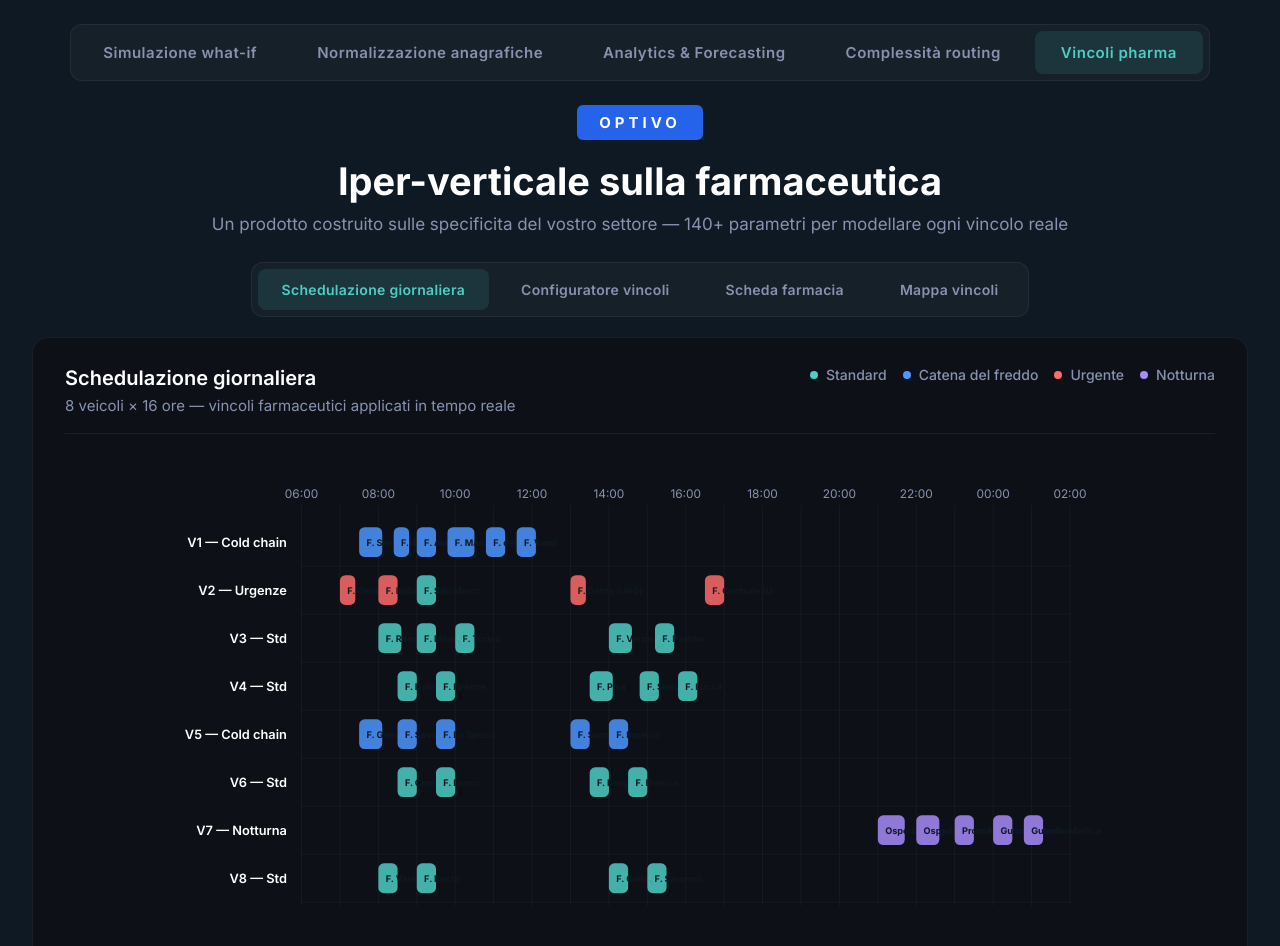
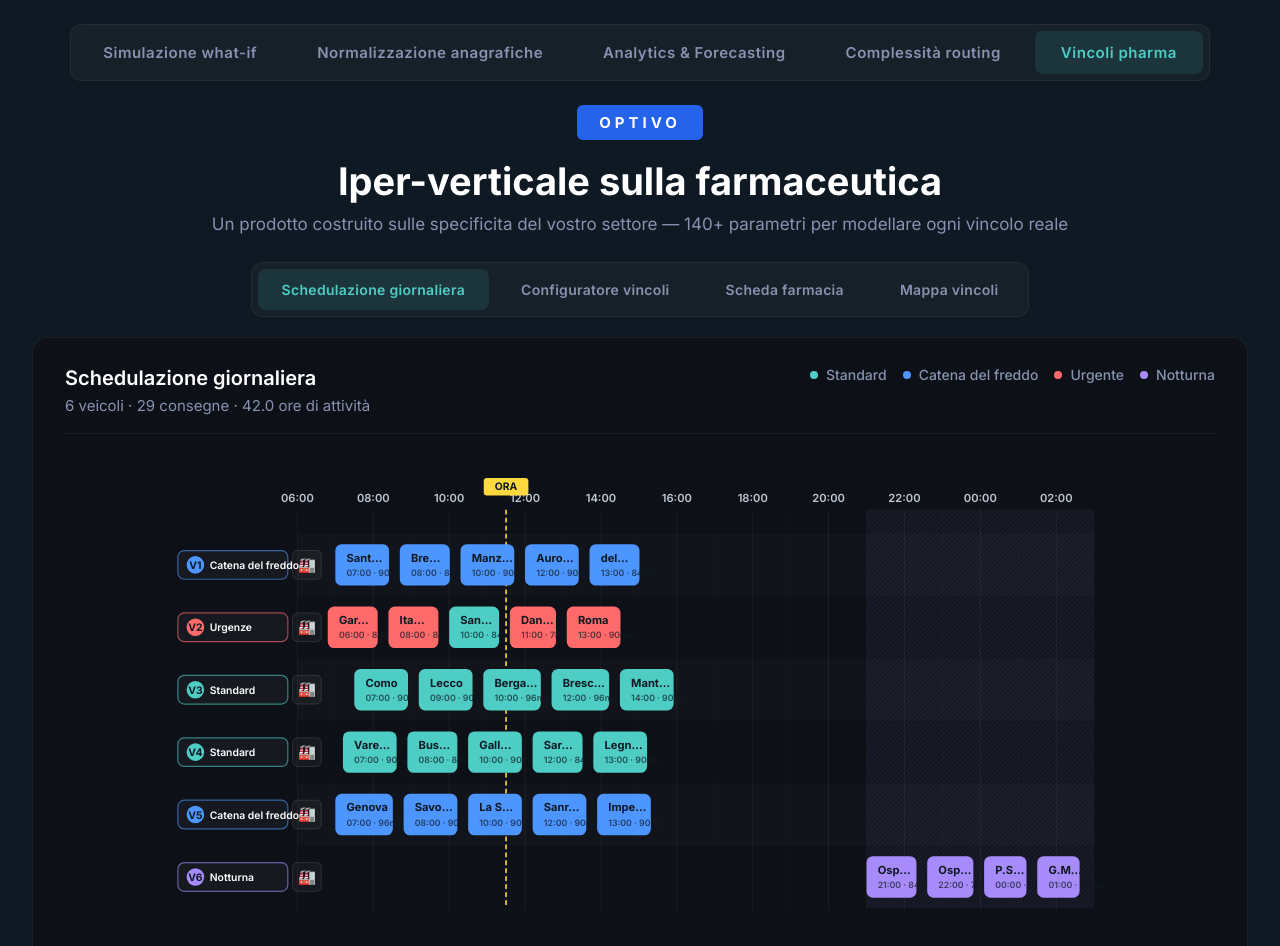
Before and after one commit to maupiredda/what-if-simulator, a React (Vite) app: page / in a window 1280 px wide. Both pictures are taken after a click on the button "Vincoli pharma". Shown: the top 946 px of the page. Built offline with nearby package versions, Linux system fonts and the light colour scheme.

Commit message:
Improve Gantt timeline and add dynamic toggles + bigger fonts in configurator

```diff
--- a/src/PharmaVertical.jsx
+++ b/src/PharmaVertical.jsx
@@ -10,18 +10,19 @@ import {
 
 // ─── 1. Timeline (Gantt) ─────────────────────────────────────────
 function GanttTimeline() {
-  const W = 1000
-  const H = 540
-  const padL = 130
+  const W = 1200
+  const H = 620
+  const padL = 170
   const padR = 30
-  const padT = 70
+  const padT = 100
   const padB = 50
 
   const startHour = 6
-  const endHour = 26 // 02:00 del giorno dopo
+  const endHour = 27 // 03:00 del giorno dopo
   const hourW = (W - padL - padR) / (endHour - startHour)
   const rowH = (H - padT - padB) / ganttVehicles.length
-  const blockH = rowH * 0.62
+  const blockH = 52
+  const nowHour = 11.5 // ora corrente fittizia per l'indicatore
 
   const xFor = (h) => padL + (h - startHour) * hourW
   const yFor = (i) => padT + i * rowH + (rowH - blockH) / 2
@@ -31,12 +32,21 @@ function GanttTimeline() {
     return `${String(hh).padStart(2, '0')}:00`
   }
 
+  // Stats
+  const totalDeliveries = ganttVehicles.reduce((acc, v) => acc + v.deliveries.length, 0)
+  const totalHours = ganttVehicles.reduce(
+    (acc, v) => acc + v.deliveries.reduce((s, d) => s + d.duration, 0),
+    0
+  )
+
   return (
     <div className="chart-card">
       <div className="chart-header">
         <div>
           <h3 className="chart-title">Schedulazione giornaliera</h3>
-          <p className="chart-desc">8 veicoli × 16 ore — vincoli farmaceutici applicati in tempo reale</p>
+          <p className="chart-desc">
+            {ganttVehicles.length} veicoli · {totalDeliveries} consegne · {totalHours.toFixed(1)} ore di attività
+          </p>
         </div>
         <div className="chart-legend">
           {Object.entries(ganttTypes).map(([key, t]) => (
@@ -49,25 +59,43 @@ function GanttTimeline() {
       </div>
 
       <svg viewBox={`0 0 ${W} ${H}`} className="volume-chart" preserveAspectRatio="xMidYMid meet">
-        {/* Vertical hour grid */}
+        <defs>
+          <pattern id="diag-night" width="6" height="6" patternUnits="userSpaceOnUse">
+            <rect width="6" height="6" fill="rgba(167, 139, 250, 0.04)" />
+            <line x1="0" y1="6" x2="6" y2="0" stroke="rgba(167, 139, 250, 0.12)" strokeWidth="1" />
+          </pattern>
+        </defs>
+
+        {/* Background notturno (21:00 - 06:00) */}
+        <rect
+          x={xFor(21)}
+          y={padT - 30}
+          width={xFor(endHour) - xFor(21)}
+          height={H - padT - padB + 30}
+          fill="url(#diag-night)"
+        />
+
+        {/* Vertical hour grid + labels */}
         {Array.from({ length: endHour - startHour + 1 }, (_, i) => {
           const h = startHour + i
+          const isMajor = h % 2 === 0
           return (
             <g key={`gh-${h}`}>
               <line
                 x1={xFor(h)}
                 x2={xFor(h)}
-                y1={padT - 14}
+                y1={padT - 30}
                 y2={H - padB + 4}
-                stroke="rgba(255,255,255,0.05)"
+                stroke={isMajor ? 'rgba(255,255,255,0.07)' : 'rgba(255,255,255,0.03)'}
                 strokeWidth="1"
               />
-              {i % 2 === 0 && (
+              {isMajor && (
                 <text
                   x={xFor(h)}
-                  y={padT - 22}
-                  fill="#8892b0"
-                  fontSize="13"
+                  y={padT - 40}
+                  fill="#c0c8d4"
+                  fontSize="14"
+                  fontWeight="600"
                   textAnchor="middle"
                   fontFamily="Inter, sans-serif"
                 >
@@ -78,55 +106,148 @@ function GanttTimeline() {
           )
         })}
 
+        {/* Linea ora corrente */}
+        <line
+          x1={xFor(nowHour)}
+          x2={xFor(nowHour)}
+          y1={padT - 30}
+          y2={H - padB}
+          stroke="#FFD93D"
+          strokeWidth="2"
+          strokeDasharray="6 4"
+        />
+        <rect
+          x={xFor(nowHour) - 28}
+          y={padT - 70}
+          width="56"
+          height="22"
+          rx="4"
+          fill="#FFD93D"
+        />
+        <text
+          x={xFor(nowHour)}
+          y={padT - 55}
+          fill="#0F1923"
+          fontSize="13"
+          fontWeight="700"
+          textAnchor="middle"
+          fontFamily="Inter, sans-serif"
+        >
+          ORA
+        </text>
+
         {/* Vehicle rows */}
         {ganttVehicles.map((veh, i) => (
           <g key={veh.id}>
-            {/* Row label */}
+            {/* Row hover band */}
+            <rect
+              x={padL}
+              y={padT + i * rowH}
+              width={W - padL - padR}
+              height={rowH}
+              fill={i % 2 === 0 ? 'rgba(255,255,255,0.015)' : 'transparent'}
+            />
+            {/* Vehicle label badge */}
+            <rect
+              x={padL - 150}
+              y={yFor(i) + (blockH - 36) / 2}
+              width="138"
+              height="36"
+              rx="8"
+              fill="rgba(255,255,255,0.04)"
+              stroke={veh.typeColor}
+              strokeWidth="1.5"
+              strokeOpacity="0.6"
+            />
+            <circle
+              cx={padL - 150 + 22}
+              cy={yFor(i) + blockH / 2}
+              r="11"
+              fill={veh.typeColor}
+            />
             <text
-              x={padL - 16}
+              x={padL - 150 + 22}
+              y={yFor(i) + blockH / 2 + 5}
+              fill="#0F1923"
+              fontSize="13"
+              fontWeight="800"
+              textAnchor="middle"
+              fontFamily="Inter, sans-serif"
+            >
+              {veh.id}
+            </text>
+            <text
+              x={padL - 150 + 40}
               y={yFor(i) + blockH / 2 + 5}
               fill="#ffffff"
-              fontSize="14"
+              fontSize="13"
               fontWeight="600"
-              textAnchor="end"
               fontFamily="Inter, sans-serif"
             >
-              {veh.label}
+              {veh.typeLabel}
             </text>
-            {/* Row separator */}
-            <line
-              x1={padL}
-              x2={W - padR}
-              y1={padT + (i + 1) * rowH}
-              y2={padT + (i + 1) * rowH}
-              stroke="rgba(255,255,255,0.04)"
-              strokeWidth="1"
-            />
+
+            {/* Hub start */}
+            <g>
+              <rect
+                x={xFor(startHour) - 6}
+                y={yFor(i) + (blockH - 36) / 2}
+                width="36"
+                height="36"
+                rx="6"
+                fill="rgba(255,255,255,0.04)"
+                stroke="rgba(255,255,255,0.15)"
+                strokeWidth="1"
+              />
+              <text
+                x={xFor(startHour) + 12}
+                y={yFor(i) + blockH / 2 + 6}
+                fill="#c0c8d4"
+                fontSize="18"
+                textAnchor="middle"
+                fontFamily="Inter, sans-serif"
+              >
+                🏭
+              </text>
+            </g>
+
             {/* Deliveries */}
             {veh.deliveries.map((d, j) => {
               const t = ganttTypes[d.type]
               const x = xFor(d.start)
               const w = d.duration * hourW
+              const maxChars = Math.max(4, Math.floor((w - 28) / 8))
+              const displayName =
+                d.name.length > maxChars ? d.name.slice(0, maxChars - 1) + '…' : d.name
               return (
                 <g key={`d-${i}-${j}`}>
                   <rect
                     x={x}
                     y={yFor(i)}
-                    width={w}
+                    width={w - 4}
                     height={blockH}
-                    rx="6"
+                    rx="8"
                     fill={t.color}
-                    fillOpacity="0.85"
                   />
                   <text
-                    x={x + 8}
-                    y={yFor(i) + blockH / 2 + 4}
+                    x={x + 14}
+                    y={yFor(i) + 22}
                     fill="#0F1923"
-                    fontSize="10"
+                    fontSize="14"
                     fontWeight="700"
                     fontFamily="Inter, sans-serif"
                   >
-                    {d.name.length > 16 ? d.name.slice(0, 14) + '…' : d.name}
+                    {displayName}
+                  </text>
+                  <text
+                    x={x + 14}
+                    y={yFor(i) + 40}
+                    fill="rgba(15, 25, 35, 0.7)"
+                    fontSize="11"
+                    fontWeight="600"
+                    fontFamily="Inter, sans-serif"
+                  >
+                    {formatHour(d.start)} · {Math.round(d.duration * 60)}min
                   </text>
                 </g>
               )
@@ -140,7 +261,23 @@ function GanttTimeline() {
 
 // ─── 2. Configuratore vincoli pharma ─────────────────────────────
 function ConfigPanel() {
-  const renderField = (f, idx) => {
+  // Stato dinamico dei toggle: chiave "{sectionId}-{fieldIdx}" → bool
+  const initialToggles = {}
+  configSections.forEach((s) => {
+    s.fields.forEach((f, i) => {
+      if (f.type === 'toggle-on') {
+        initialToggles[`${s.id}-${i}`] = true
+      }
+    })
+  })
+  const [toggles, setToggles] = useState(initialToggles)
+
+  const toggleField = (key) => {
+    setToggles((prev) => ({ ...prev, [key]: !prev[key] }))
+  }
+
+  const renderField = (sectionId, f, idx) => {
+    const key = `${sectionId}-${idx}`
     if (f.type === 'chip') {
       return (
         <div key={idx} className="cfg-field">
@@ -158,12 +295,18 @@ function ConfigPanel() {
       )
     }
     if (f.type === 'toggle-on') {
+      const isOn = toggles[key]
       return (
         <div key={idx} className="cfg-field">
           <span className="cfg-field-label">{f.label}</span>
-          <span className="cfg-toggle on">
+          <button
+            type="button"
+            className={`cfg-toggle ${isOn ? 'on' : ''}`}
+            onClick={() => toggleField(key)}
+            aria-label={`Toggle ${f.label}`}
+          >
             <span className="cfg-toggle-dot"></span>
-          </span>
+          </button>
         </div>
       )
     }
@@ -196,7 +339,7 @@ function ConfigPanel() {
               </div>
             </div>
             <div className="config-section-fields">
-              {s.fields.map((f, i) => renderField(f, i))}
+              {s.fields.map((f, i) => renderField(s.id, f, i))}
             </div>
           </div>
         ))}
--- a/src/data/pharma.js
+++ b/src/data/pharma.js
@@ -6,92 +6,77 @@
 // type: 'standard' | 'cold' | 'urgent' | 'night'
 // start in ore (es. 8.5 = 8:30), duration in ore
 
+// Durate includono tempo di consegna + tragitto al cliente successivo
 export const ganttVehicles = [
   {
     id: 'V1',
-    label: 'V1 — Cold chain',
+    typeLabel: 'Catena del freddo',
+    typeColor: '#4D96FF',
     deliveries: [
-      { name: 'F. Sant Ambrogio', start: 7.5, duration: 0.6, type: 'cold' },
-      { name: 'F. Brera', start: 8.4, duration: 0.4, type: 'cold' },
-      { name: 'F. Aurora', start: 9.0, duration: 0.5, type: 'cold' },
-      { name: 'F. Manzoni', start: 9.8, duration: 0.7, type: 'cold' },
-      { name: 'F. del Duomo', start: 10.8, duration: 0.5, type: 'cold' },
-      { name: 'F. Verdi', start: 11.6, duration: 0.5, type: 'cold' },
+      { name: 'Sant Ambrogio', start: 7.0, duration: 1.5, type: 'cold' },
+      { name: 'Brera', start: 8.7, duration: 1.4, type: 'cold' },
+      { name: 'Manzoni', start: 10.3, duration: 1.5, type: 'cold' },
+      { name: 'Aurora', start: 12.0, duration: 1.5, type: 'cold' },
+      { name: 'del Duomo', start: 13.7, duration: 1.4, type: 'cold' },
     ],
   },
   {
     id: 'V2',
-    label: 'V2 — Urgenze',
+    typeLabel: 'Urgenze',
+    typeColor: '#FF6B6B',
     deliveries: [
-      { name: 'F. Garibaldi (URG)', start: 7.0, duration: 0.4, type: 'urgent' },
-      { name: 'F. Italia (URG)', start: 8.0, duration: 0.5, type: 'urgent' },
-      { name: 'F. San Marco', start: 9.0, duration: 0.5, type: 'standard' },
-      { name: 'F. Dante (URG)', start: 13.0, duration: 0.4, type: 'urgent' },
-      { name: 'F. Centrale (URG)', start: 16.5, duration: 0.5, type: 'urgent' },
+      { name: 'Garibaldi', start: 6.8, duration: 1.4, type: 'urgent' },
+      { name: 'Italia', start: 8.4, duration: 1.4, type: 'urgent' },
+      { name: 'San Marco', start: 10.0, duration: 1.4, type: 'standard' },
+      { name: 'Dante', start: 11.6, duration: 1.3, type: 'urgent' },
+      { name: 'Roma', start: 13.1, duration: 1.5, type: 'urgent' },
     ],
   },
   {
     id: 'V3',
-    label: 'V3 — Std',
+    typeLabel: 'Standard',
+    typeColor: '#4ECDC4',
     deliveries: [
-      { name: 'F. Roma', start: 8.0, duration: 0.6, type: 'standard' },
-      { name: 'F. Milano', start: 9.0, duration: 0.5, type: 'standard' },
-      { name: 'F. Torino', start: 10.0, duration: 0.5, type: 'standard' },
-      { name: 'F. Verona', start: 14.0, duration: 0.6, type: 'standard' },
-      { name: 'F. Padova', start: 15.2, duration: 0.5, type: 'standard' },
+      { name: 'Como', start: 7.5, duration: 1.5, type: 'standard' },
+      { name: 'Lecco', start: 9.2, duration: 1.5, type: 'standard' },
+      { name: 'Bergamo', start: 10.9, duration: 1.6, type: 'standard' },
+      { name: 'Brescia', start: 12.7, duration: 1.6, type: 'standard' },
+      { name: 'Mantova', start: 14.5, duration: 1.5, type: 'standard' },
     ],
   },
   {
     id: 'V4',
-    label: 'V4 — Std',
+    typeLabel: 'Standard',
+    typeColor: '#4ECDC4',
     deliveries: [
-      { name: 'F. Bologna', start: 8.5, duration: 0.5, type: 'standard' },
-      { name: 'F. Firenze', start: 9.5, duration: 0.5, type: 'standard' },
-      { name: 'F. Pisa', start: 13.5, duration: 0.6, type: 'standard' },
-      { name: 'F. Siena', start: 14.8, duration: 0.5, type: 'standard' },
-      { name: 'F. Lucca', start: 15.8, duration: 0.5, type: 'standard' },
+      { name: 'Varese', start: 7.2, duration: 1.5, type: 'standard' },
+      { name: 'Busto', start: 8.9, duration: 1.4, type: 'standard' },
+      { name: 'Gallarate', start: 10.5, duration: 1.5, type: 'standard' },
+      { name: 'Saronno', start: 12.2, duration: 1.4, type: 'standard' },
+      { name: 'Legnano', start: 13.8, duration: 1.5, type: 'standard' },
     ],
   },
   {
     id: 'V5',
-    label: 'V5 — Cold chain',
+    typeLabel: 'Catena del freddo',
+    typeColor: '#4D96FF',
     deliveries: [
-      { name: 'F. Genova', start: 7.5, duration: 0.6, type: 'cold' },
-      { name: 'F. Savona', start: 8.5, duration: 0.5, type: 'cold' },
-      { name: 'F. La Spezia', start: 9.5, duration: 0.5, type: 'cold' },
-      { name: 'F. Sanremo', start: 13.0, duration: 0.5, type: 'cold' },
-      { name: 'F. Imperia', start: 14.0, duration: 0.5, type: 'cold' },
+      { name: 'Genova', start: 7.0, duration: 1.6, type: 'cold' },
+      { name: 'Savona', start: 8.8, duration: 1.5, type: 'cold' },
+      { name: 'La Spezia', start: 10.5, duration: 1.5, type: 'cold' },
+      { name: 'Sanremo', start: 12.2, duration: 1.5, type: 'cold' },
+      { name: 'Imperia', start: 13.9, duration: 1.5, type: 'cold' },
     ],
   },
   {
     id: 'V6',
-    label: 'V6 — Std',
+    typeLabel: 'Notturna',
+    typeColor: '#A78BFA',
     deliveries: [
-      { name: 'F. Como', start: 8.5, duration: 0.5, type: 'standard' },
-      { name: 'F. Lecco', start: 9.5, duration: 0.5, type: 'standard' },
-      { name: 'F. Bergamo', start: 13.5, duration: 0.5, type: 'standard' },
-      { name: 'F. Brescia', start: 14.5, duration: 0.5, type: 'standard' },
-    ],
-  },
-  {
-    id: 'V7',
-    label: 'V7 — Notturna',
-    deliveries: [
-      { name: 'Ospedale Niguarda', start: 21.0, duration: 0.7, type: 'night' },
-      { name: 'Ospedale San Raffaele', start: 22.0, duration: 0.6, type: 'night' },
-      { name: 'Pronto Soccorso Centrale', start: 23.0, duration: 0.5, type: 'night' },
-      { name: 'Guardia Medica Nord', start: 24.0, duration: 0.5, type: 'night' },
-      { name: 'Guardia Medica Sud', start: 24.8, duration: 0.5, type: 'night' },
-    ],
-  },
-  {
-    id: 'V8',
-    label: 'V8 — Std',
-    deliveries: [
-      { name: 'F. Varese', start: 8.0, duration: 0.5, type: 'standard' },
-      { name: 'F. Busto', start: 9.0, duration: 0.5, type: 'standard' },
-      { name: 'F. Gallarate', start: 14.0, duration: 0.5, type: 'standard' },
-      { name: 'F. Saronno', start: 15.0, duration: 0.5, type: 'standard' },
+      { name: 'Osp. Niguarda', start: 21.0, duration: 1.4, type: 'night' },
+      { name: 'Osp. S. Raffaele', start: 22.6, duration: 1.3, type: 'night' },
+      { name: 'P.S. Centrale', start: 24.1, duration: 1.2, type: 'night' },
+      { name: 'G.M. Sud', start: 25.5, duration: 1.2, type: 'night' },
     ],
   },
 ]
```
Also changed, not shown: src/App.css (+45 -32 lines), 5 other files (tests, documents, lock files or other folders).
